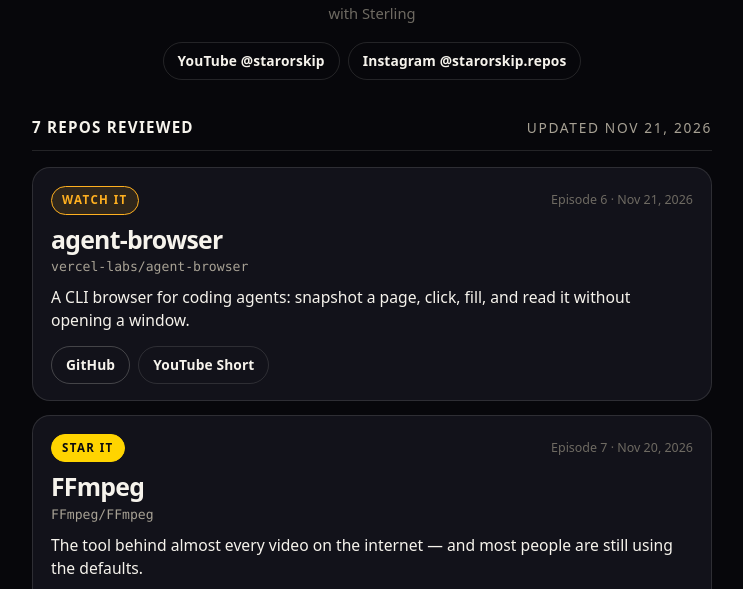
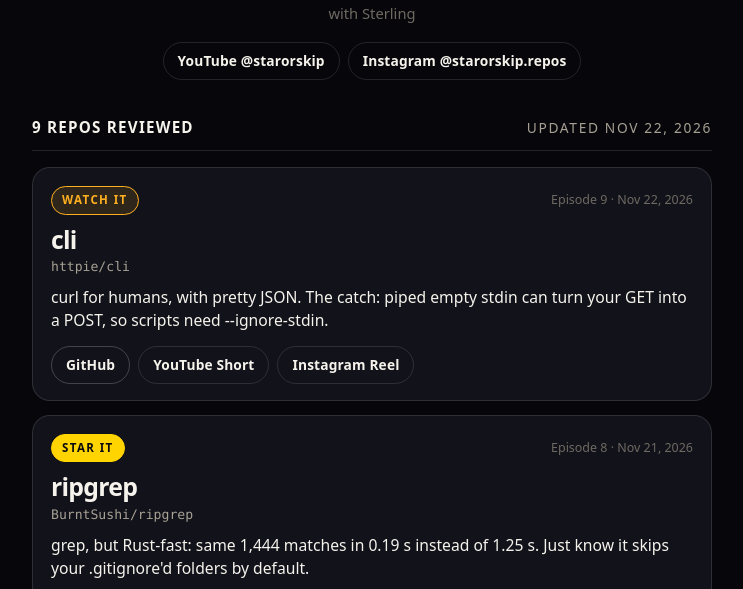
Before and after one commit to WorldYT/WorldYT.github.io, a plain HTML site: page starorskip/index.html in a window 1280 px wide. Shown: the part 211-800 px from the top of the page, without its empty margins (268-1011 px from the left). Drawn offline with Linux system fonts and the light colour scheme.

Commit message:
Update Star or Skip repo list (ep08 ripgrep, ep09 httpie)

```diff
--- a/starorskip/index.html
+++ b/starorskip/index.html
@@ -184,8 +184,30 @@
         <a href="https://www.instagram.com/starorskip.repos/" rel="noopener noreferrer">Instagram @starorskip.repos</a>
       </nav>
     </header>
-    <div class="count"><strong>7 repos reviewed</strong><span>Updated Nov 21, 2026</span></div>
+    <div class="count"><strong>9 repos reviewed</strong><span>Updated Nov 22, 2026</span></div>
     <section class="list" aria-label="Reviewed repositories">
+
+      <article class="card">
+        <div class="card-top">
+          <span class="badge watch">WATCH IT</span>
+          <span class="meta">Episode 9 · Nov 22, 2026</span>
+        </div>
+        <h2>cli</h2>
+        <p class="slug"><a href="https://github.com/httpie/cli" rel="noopener noreferrer">httpie/cli</a></p>
+        <p class="blurb">curl for humans, with pretty JSON. The catch: piped empty stdin can turn your GET into a POST, so scripts need --ignore-stdin.</p>
+        <div class="links"><a class="btn gh" href="https://github.com/httpie/cli" rel="noopener noreferrer">GitHub</a><a class="btn yt" href="https://youtube.com/shorts/u7o8Ozfp0NM" rel="noopener noreferrer">YouTube Short</a><a class="btn ig" href="https://www.instagram.com/starorskip.repos/reel/DgDKZh7TWVv/" rel="noopener noreferrer">Instagram Reel</a></div>
+      </article>
+
+      <article class="card">
+        <div class="card-top">
+          <span class="badge star">STAR IT</span>
+          <span class="meta">Episode 8 · Nov 21, 2026</span>
+        </div>
+        <h2>ripgrep</h2>
+        <p class="slug"><a href="https://github.com/BurntSushi/ripgrep" rel="noopener noreferrer">BurntSushi/ripgrep</a></p>
+        <p class="blurb">grep, but Rust-fast: same 1,444 matches in 0.19 s instead of 1.25 s. Just know it skips your .gitignore&#39;d folders by default.</p>
+        <div class="links"><a class="btn gh" href="https://github.com/BurntSushi/ripgrep" rel="noopener noreferrer">GitHub</a><a class="btn yt" href="https://youtube.com/shorts/VQkSM3-MVyI" rel="noopener noreferrer">YouTube Short</a><a class="btn ig" href="https://www.instagram.com/starorskip.repos/reel/DgB24oXz4uL/" rel="noopener noreferrer">Instagram Reel</a></div>
+      </article>
 
       <article class="card">
         <div class="card-top">
@@ -195,7 +217,7 @@
         <h2>agent-browser</h2>
         <p class="slug"><a href="https://github.com/vercel-labs/agent-browser" rel="noopener noreferrer">vercel-labs/agent-browser</a></p>
         <p class="blurb">A CLI browser for coding agents: snapshot a page, click, fill, and read it without opening a window.</p>
-        <div class="links"><a class="btn gh" href="https://github.com/vercel-labs/agent-browser" rel="noopener noreferrer">GitHub</a><a class="btn yt" href="https://youtube.com/shorts/gqYksbYPpd0" rel="noopener noreferrer">YouTube Short</a></div>
+        <div class="links"><a class="btn gh" href="https://github.com/vercel-labs/agent-browser" rel="noopener noreferrer">GitHub</a><a class="btn yt" href="https://youtube.com/shorts/gqYksbYPpd0" rel="noopener noreferrer">YouTube Short</a><a class="btn ig" href="https://www.instagram.com/starorskip.repos/reel/DgA_EPHTWaO/" rel="noopener noreferrer">Instagram Reel</a></div>
       </article>
 
       <article class="card">
```
